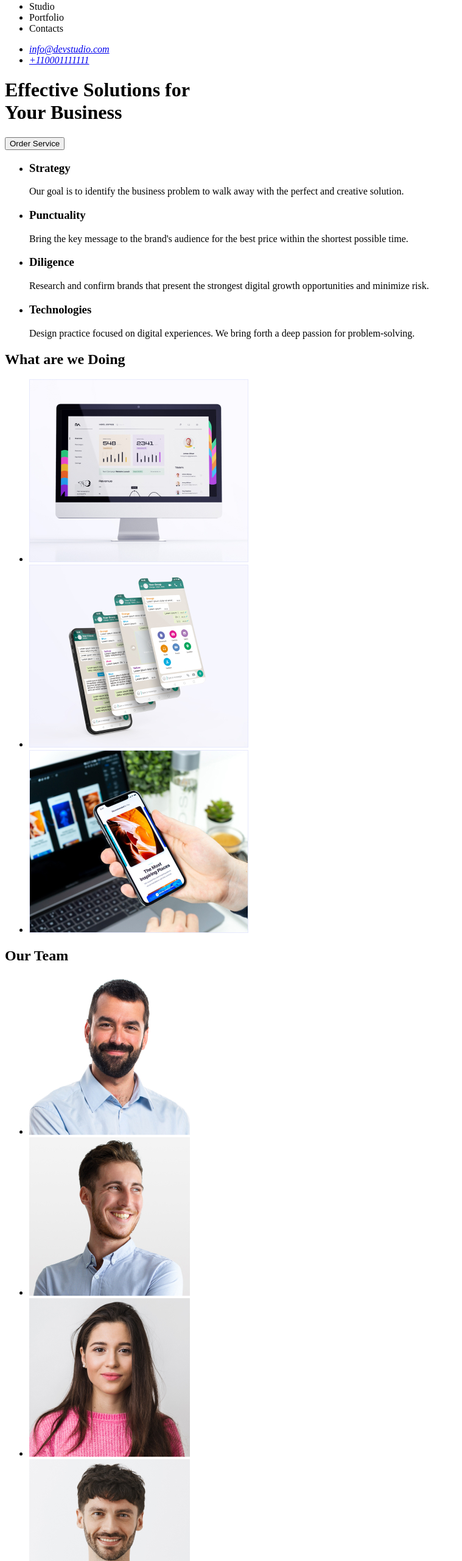
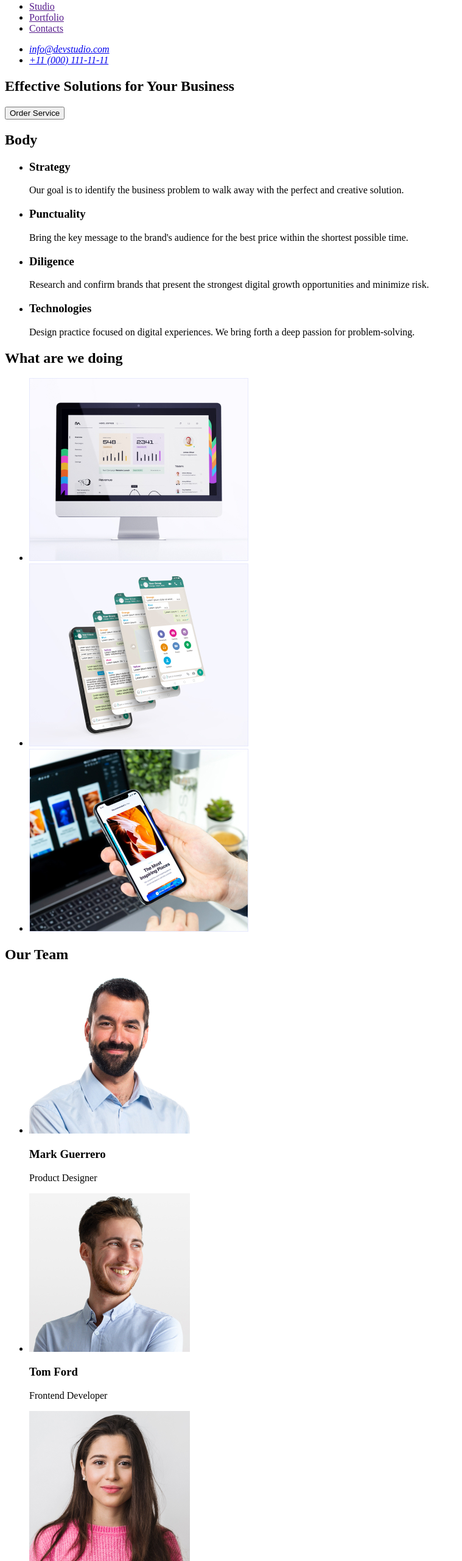
Before and after one commit to RSIAPNO78/goit-markup-hw-01, a plain HTML site: page index.html in a window 1280 px wide. Shown: the part 40-2600 px from the top of the page at 61% size, without its empty margins (0-759 px from the left). Drawn offline with Linux system fonts and the light colour scheme.

Commit message:
Updated index.html HW

```diff
--- a/index.html
+++ b/index.html
@@ -1,38 +1,49 @@
 <!DOCTYPE html>
 <html lang="en">
+
 <head>
-    <meta charset="UTF-8">
-    <meta name="viewport" content="width=device-width, initial-scale=1.0">
-    <title>GoIT-Homework-1</title>
+    <meta charset="utf-8" />
+    <meta http-equiv="X-UA-Compatible" content="IE=edge" />
+    <meta name="viewport" content="width=device-width, initial-scale=1.0" />
+    <title>My First Homework!</title>
 </head>
 
 <body>
+
     <header>
-        <a href="./index.html">WebStudio</a>
 
         <nav>
+            <a href="./index.html">
+                WebStudio
+            </a>
+
             <ul>
-            <li><a>Studio</a></li>
-            <li><a>Portfolio</a></li>
-            <li><a>Contacts</a></li>
+                <li><a href="">Studio</a> </li>
+                <li><a href="">Portfolio</a> </li>
+                <li><a href="">Contacts</a> </li>
             </ul>
         </nav>
+
         <address>
             <ul>
-             <li><a href="mailto:info@devstudio.com">info@devstudio.com</a></li>
-             <li><a href="tel:+110001111111">+110001111111</a></li>
+                <li><a href="mailto:info@devstudio.com">info@devstudio.com </a></li>
+                <li><a href="tel:+110001111111"> +11 (000) 111-11-11 </a></li>
             </ul>
         </address>
+    </header>
 
+    <main>
+        <section>
+            <h1>Effective Solutions for Your Business</h1>
 
-    </header>
-    <main>
-        <!--section1-->
-            <h1>Effective Solutions for<br/> Your Business</h1>
-            <button type="button">Order Service</button>
+            <button type="button">Order Service </button>
 
+        </section>
 
-        <section class="features">
+        <section>
+
+            <h2> Body </h2>
+
             <ul>
                 <li>
                     <h3>Strategy</h3>
@@ -46,9 +57,8 @@
                 </li>
                 <li>
                     <h3>Diligence</h3>
-                    <p>Research and confirm brands that present the strongest digital growth opportunities and
-                        minimize risk.
-                    </p>
+                    <p>Research and confirm brands that present the strongest digital growth opportunities and minimize
+                        risk.</p>
                 </li>
                 <li>
                     <h3>Technologies</h3>
@@ -58,56 +68,66 @@
             </ul>
         </section>
 
-        <!--section2-->
-            <h2>What are we Doing</h2>
 
-            <ul>
-                <li><img class="rectangle" src="./images/img1(2).jpg" alt="sales" width="360"></li>
-                <li><img class="rectangle" src="./images/img2.jpg" alt="message" width="360"></li>
-                <li><img class="rectangle" src="./images/img3.jpg" alt="Research" width="360"></li>
-            </ul>
 
-        <!--section3-->
-                <h2>Our Team</h2>
+        <section>
 
-        <section class="image">
+            <h2>What are we doing</h2>
             <ul>
                 <li>
-                    <img class="img" src="./images/img.jpg" alt="man-with-laptop-presenting-something" width="264">
+                    <img src="./images/img1.jpg" width="360" alt="Image 1">
                 </li>
                 <li>
-                    <img class="img" src="./images/img(1).jpg" alt="the-frontend-developer" width="264">
+                    <img src="./images/img2.jpg" width="360" alt="Image 2">
                 </li>
                 <li>
-                    <img class="img" src="./images/img(2).jpg" alt="young-beautiful-woman-pink-warm-sw" width="264">
-                </li>
-                <li>
-                    <img class="img" src="./images/img(3).jpg" alt="confident-handsome-guy-posing-again" width="264">
+                    <img src="./images/img3.jpg" width="360" alt="Image 3">
                 </li>
             </ul>
         </section>
+
+
+
+        <section>
+            <h2>Our Team</h2>
+
             <ul>
-                <li><h3>Mark Guerro</h3></li>
-                <li><h3>Tom Ford</h3></li>
-                <li><h3>Camila Garcia</h3></li>
-                <li><h3>Daniel Wilson</h3></li>
-            </ul>
-            <ul>
-                <li>Product Designer</li>
-                <li>Frontend Developer</li>
-                <li>Marketing</li>
-                <li>UI Designer</li>
+                <li>
+                    <img src="./images/imga.jpg" width="264" alt="Image a">
+                    <h3>Mark Guerrero</h3>
+                    <p>Product Designer</p>
+                </li>
+                <li>
+                    <img src="./images/imgb.jpg" width="264" alt="Image b">
+                    <h3>Tom Ford</h3>
+                    <p>Frontend Developer</p>
+                </li>
+                <li>
+                    <img src="./images/imgc.jpg" width="264" alt="Image c">
+                    <h3>Camila Garcia</h3>
+                    <p>Marketing</p>
+                </li>
+                <li>
+                    <img src="./images/imgd.jpg" width="264" alt="Image d">
+                    <h3>Daniel Wilson</h3>
+                    <p>UI Designer</p>
+                </li>
             </ul>
 
+        </section>
+
     </main>
-    <!--section4-->
+
 
     <footer>
-    <a href="./index.html">WebStudio</a>
-<p>
-    Increase the flow of customers and sales for your business with digital marketing & growth solutions.
-</p>
+
+        <a href="./index.html">
+            WebStudio
+        </a>
+        <p>Increase the flow of customers and sales for your business with digital marketing & growth solutions.</p>
+
     </footer>
+
 </body>
 
 </html>
```
Also changed, not shown: images/img1.jpg (renamed from images/img1(2).jpg), images/imga.jpg (renamed from images/img.jpg), images/imgb.jpg (renamed from images/img(1).jpg), images/imgc.jpg (renamed from images/img(2).jpg), images/imgd.jpg (renamed from images/img(3).jpg). Lines whose indentation alone changed are shown as unchanged.
